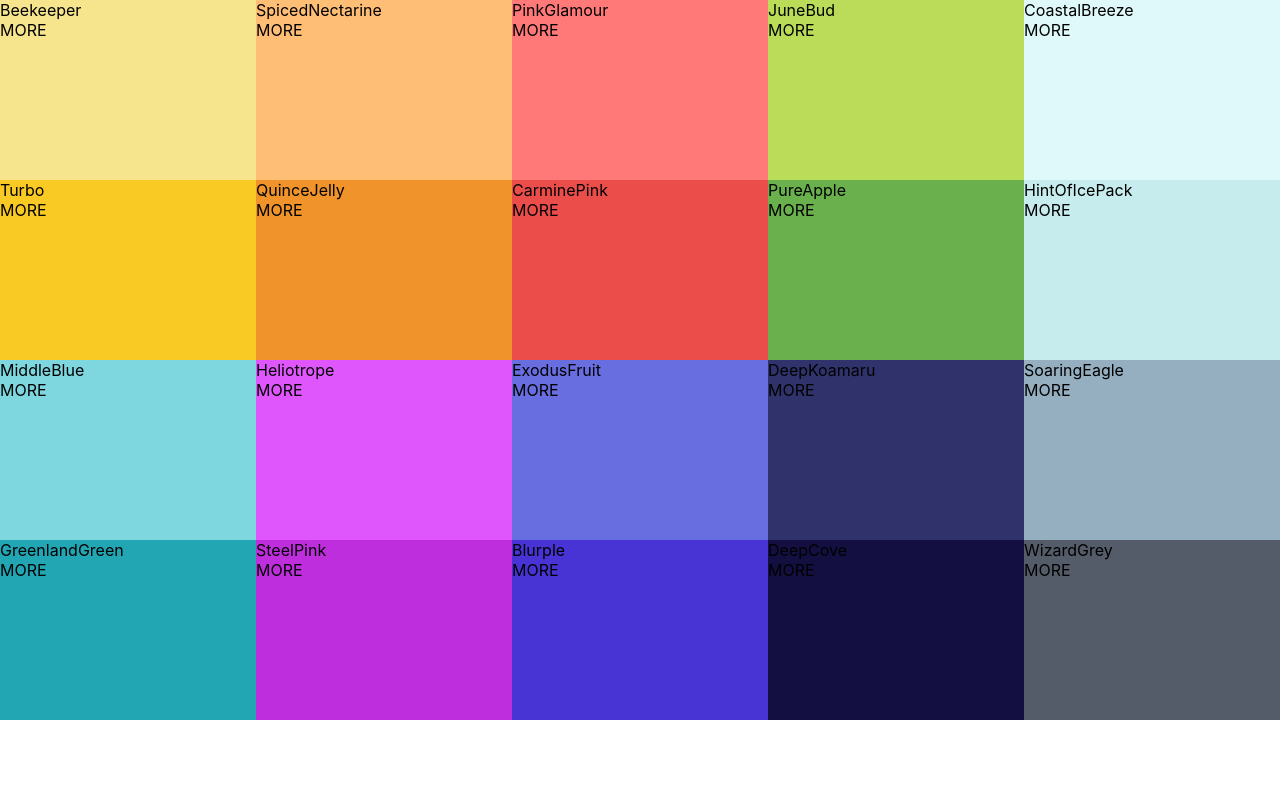
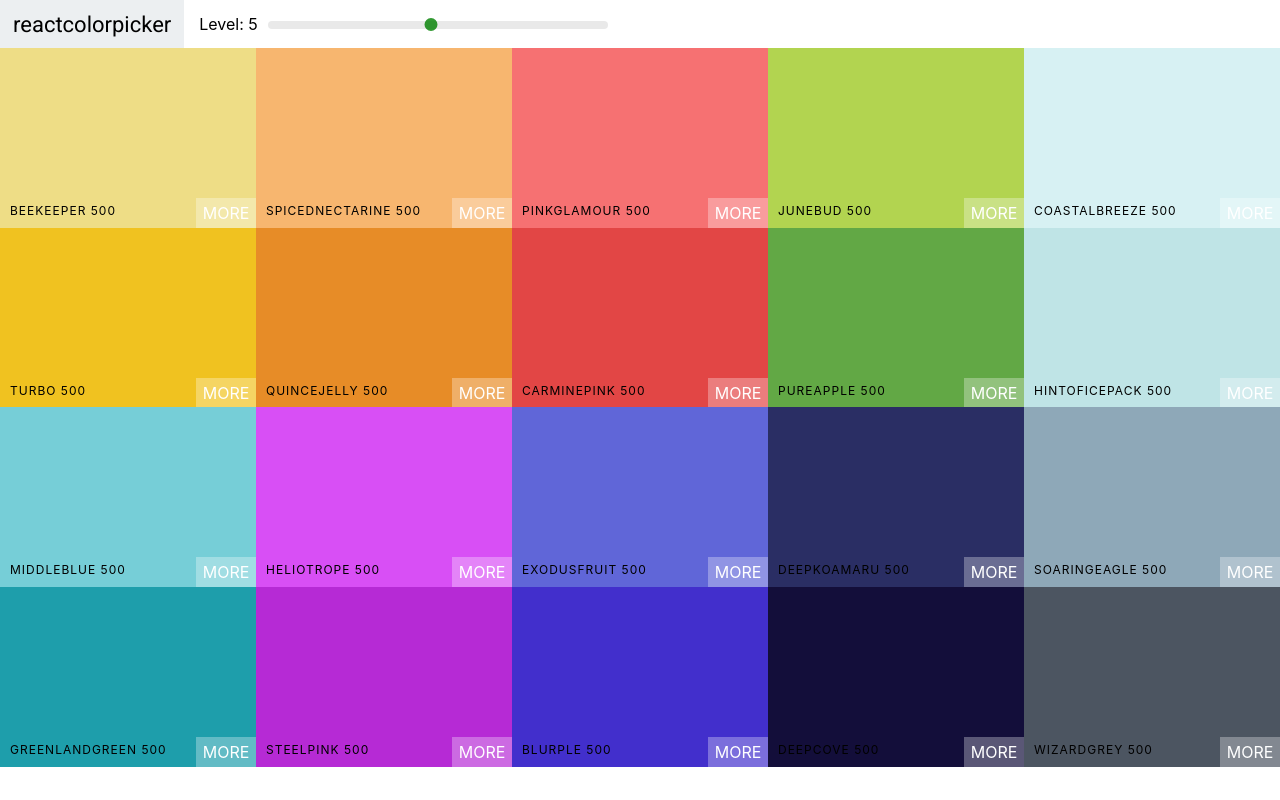
Before and after one commit to adit-shriyans/ColorPickerPaletteClone, a React (Create React App) app: page / in a window 1280 px wide. Built offline with nearby package versions, Linux system fonts and the light colour scheme.

Commit message:
before mui select

```diff
--- a/package.json
+++ b/package.json
@@ -3,10 +3,16 @@
   "version": "0.1.0",
   "private": true,
   "dependencies": {
+    "@emotion/react": "^11.11.1",
+    "@emotion/styled": "^11.11.0",
+    "@mui/material": "^5.14.8",
     "@testing-library/jest-dom": "^5.17.0",
     "@testing-library/react": "^13.4.0",
     "@testing-library/user-event": "^13.5.0",
+    "chroma-js": "^2.4.2",
+    "rc-slider": "^10.2.1",
     "react": "^18.2.0",
+    "react-copy-to-clipboard": "^5.1.0",
     "react-dom": "^18.2.0",
     "react-scripts": "5.0.1",
     "web-vitals": "^2.1.4"
--- a/public/index.html
+++ b/public/index.html
@@ -4,6 +4,9 @@
     <meta charset="utf-8" />
     <link rel="icon" href="%PUBLIC_URL%/favicon.ico" />
     <meta name="viewport" content="width=device-width, initial-scale=1" />
+    <link rel="preconnect" href="https://fonts.googleapis.com">
+    <link rel="preconnect" href="https://fonts.gstatic.com" crossorigin>
+    <link href="https://fonts.googleapis.com/css2?family=Roboto:wght@400&display=swap" rel="stylesheet">
     <meta name="theme-color" content="#000000" />
     <meta
       name="description"
--- a/src/App.js
+++ b/src/App.js
@@ -1,10 +1,11 @@
 import Palette from "./Palette";
 import seedColors from "./seedColors";
+import { generatePalette } from "./codeHelper";
 
 function App() {
   return (
     <div className="App">
-      <Palette {...seedColors[4]}/>
+      <Palette palette={generatePalette(seedColors[4])}/>
     </div>
   );
 }
--- a/src/ColorBox.css
+++ b/src/ColorBox.css
@@ -5,4 +5,114 @@
     display: inline-block;
     position: relative;
     cursor: pointer;
+    margin-bottom: -4.5px;
 }
+
+.copy-button {
+    width: 100px;
+    height: 30px;
+    position: absolute;
+    display: inline-block;
+    top: 50%;
+    left: 50%;
+    margin-left: -50px;
+    margin-top: -15px;
+    text-align: center;
+    outline: none;
+    background: rgba(255, 255, 255, 0.3);
+    font-size: 1rem;
+    line-height: 30px;
+    color: white;
+    text-transform: uppercase;
+    border: none;
+    opacity: 0;
+    cursor: pointer;
+}
+
+.ColorBox:hover .copy-button {
+    opacity: 1;
+    transition: 0.5s;
+}
+
+.box-content {
+    position: absolute;
+    width: 100%;
+    left: 0px;
+    bottom: 0px;
+    padding: 10px;
+    color: black;
+    letter-spacing: 1px;
+    text-transform: uppercase;
+    font-size: 12px;
+}
+
+.see-more {
+    background: rgba(255, 255, 255, 0.3);
+    position: absolute;
+    border: none;
+    right: 0px;
+    bottom: 0px;
+    color: white;
+    width: 60px;
+    height: 30px;
+    text-align: center;
+    line-height: 30px;
+    text-transform: uppercase;
+}
+
+.copy-overlay {
+    opacity: 0;
+    z-index: 0;
+    width: 100%;
+    height: 100%;
+    transition: transform 0.6s ease-in-out;
+    transform: scale(0.1);
+}
+
+.copy-overlay.show {
+    opacity: 1;
+    transform: scale(50);
+    z-index: 10;
+    position: absolute;
+    transition: transform 0.6s ease-in-out;
+}
+
+.copy-msg {
+    position: fixed;
+    left: 0;
+    right: 0;
+    top: 0;
+    bottom: 0;
+    display: flex;
+    align-items: center;
+    justify-content: center;
+    flex-direction: column;
+    font-size: 4rem;
+    transform: scale(0.1);
+    opacity: 0;
+    color: white;
+}
+
+.copy-msg.show {
+    opacity: 1;
+    transform: scale(1);
+    z-index: 25;
+    transition: all 0.4s ease-in-out;
+    transition-delay: 0.3s;
+}
+
+.copy-msg h1 {
+    font-weight: 400;
+    text-shadow: 1px 2px #000;
+    background: rgba(255, 255, 255, 0.2);
+    width: 100%;
+    text-align: center;
+    margin-bottom: 0;
+    padding: 1rem;
+    text-transform: uppercase;
+}
+
+copy-msg p{
+    font-size: 2rem;
+    font-weight: 100;
+}
--- a/src/ColorBox.js
+++ b/src/ColorBox.js
@@ -1,13 +1,29 @@
-import React from 'react';
+import {React, useState} from 'react';
+import {CopyToClipboard} from "react-copy-to-clipboard";
 import "./ColorBox.css";
 
 function ColorBox(props) {
+  const [copied, setCopied] = useState(false);
   return (
-    <div style={{background: props.background}} className='ColorBox'>
-        <div>{props.name}</div>
-        <span>MORE</span>
-    </div>
+    <CopyToClipboard text={props.background} onCopy={() => {
+      setCopied(true);
+      setTimeout(() => setCopied(false), 1200);
+      }}>
+      <div style={{background: props.background}} className='ColorBox'>
+          <div style={{background: props.background}} className={`copy-overlay ${copied && "show"}`} />
+          <div className={`copy-msg ${copied && "show"}`}>
+            <h1>copied!</h1>
+            <p>{props.background}</p>
+          </div>
+          <div className='copy-container'>
+              <div className='box-content'>
+                  <span>{props.name}</span>
+              </div>
+              <button className='copy-button'>Copy</button>
+          </div>
+          <span className='see-more'>More</span>
+      </div>
+    </CopyToClipboard>
   )
 }
-
 export default ColorBox
--- /dev/null
+++ b/src/Navbar.css
@@ -0,0 +1,50 @@
+.Navbar {
+    display: flex;
+    align-items: center;
+    justify-content: flex-start;
+    height: 6vh;
+}
+
+.logo {
+    margin-right: 15px;
+    padding: 0 13px;
+    font-size: 22px;
+    background-color: #eceff1;
+    font-family: Roboto;
+    height: 100%;
+    display: flex;
+    align-items: center;
+}
+
+.logo a {
+    text-decoration: none;
+    color: black;
+}
+
+.slider {
+    width: 340px;
+    margin: 0 10px;
+    display: inline-block;
+}
+
+.rc-slider-track {
+    background-color: transparent ;
+}
+
+.rc-slider-rail {
+    height: 8px;
+}
+
+.rc-slider-handle,
+.rc-slider-handle:active,
+.rc-slider-handle:focus,
+.rc-slider-handle:hover {
+    background-color: green;
+    outline: none;
+    border: 2px solid green;
+    box-shadow: none;
+    width: 13px;
+    height: 13px;
+    margin-left: -7px;
+    margin-top: -3px;
+}
--- /dev/null
+++ b/src/Navbar.js
@@ -0,0 +1,22 @@
+import React from 'react';
+import Slider from "rc-slider";
+import "rc-slider/assets/index.css";
+import "./Navbar.css";
+
+function Navbar(props) {
+  return (
+    <header className='Navbar'>
+        <div className='logo'>
+            <a href="#">reactcolorpicker</a>
+        </div>
+        <div className='slider-container'>
+            <span>Level: {props.level/100}</span>
+            <div className='slider'>
+                <Slider defaultValue={props.level} min={100} max={900} step={100} onChange={(level) => {props.changeLevel(level)}} />
+            </div>
+        </div>
+    </header>
+  )
+}
+
+export default Navbar
--- a/src/Palette.js
+++ b/src/Palette.js
@@ -1,16 +1,27 @@
-import React from 'react';
+import { React, useState } from 'react';
 import ColorBox from './ColorBox';
+// import Slider from "rc-slider";
+// import "rc-slider/assets/index.css";
+import Navbar from './Navbar';
 import "./Palette.css";
+// const Slider = require('rc-slider');
+// const createSliderWithTooltip = Slider.createSliderWithTooltip;
+// const Range = createSliderWithTooltip(Slider.Range);
 
 function Palette(props) {
-    const colorBoxes = props.colors.map((color, index) => (
-        <ColorBox background={color.color} name={color.name} />
-    ))
+  const [lvl, setLvl] = useState(500);
+  const colorBoxes = props.palette.colors[lvl].map((color, index) => (
+    <ColorBox background={color.hex} name={color.name} />
+  ))
   return (
     <div className='Palette'>
-        <div className='Palette-colors'>
-            {colorBoxes}
-        </div>
+      <Navbar level={lvl} changeLevel={setLvl} />
+      {/* <div className='slider'>
+        <Slider defaultValue={lvl} min={100} max={900} step={100} onChange={(level) => {setLvl(level)}} />
+      </div> */}
+      <div className='Palette-colors'>
+        {colorBoxes}
+      </div>
     </div>
   )
 }
--- /dev/null
+++ b/src/codeHelper.js
@@ -0,0 +1,49 @@
+import chroma from "chroma-js";
+const levels = [50, 100, 200, 300, 400, 500, 600, 700, 800, 900];
+
+function generatePalette(starterPalette) {
+  let newPalette = {
+    paletteName: starterPalette.paletteName,
+    id: starterPalette.id,
+    emoji: starterPalette.emoji,
+    colors: {}
+  };
+  for (let level of levels) {
+    newPalette.colors[level] = [];
+  }
+  for (let color of starterPalette.colors) {
+    let scale = getScale(color.color, 10).reverse();
+    for (let i in scale) {
+      newPalette.colors[levels[i]].push({
+        name: `${color.name} ${levels[i]}`,
+        id: color.name.toLowerCase().replace(/ /g, "-"),
+        hex: scale[i],
+        rgb: chroma(scale[i]).css(),
+        rgba: chroma(scale[i])
+          .css()
+          .replace("rgb", "rgba")
+          .replace(")", ",1.0)")
+      });
+    }
+  }
+  return newPalette;
+}
+function getRange(hexColor) {
+  const end = "#fff";
+  return [
+    chroma(hexColor)
+      .darken(1.4)
+      .hex(),
+    hexColor,
+    end
+  ];
+}
+
+function getScale(hexColor, numberOfColors) {
+  return chroma
+    .scale(getRange(hexColor))
+    .mode("lab")
+    .colors(numberOfColors);
+}
+
+export { generatePalette };
```
Also changed, not shown: 1 other file (tests, documents, lock files or other folders).
